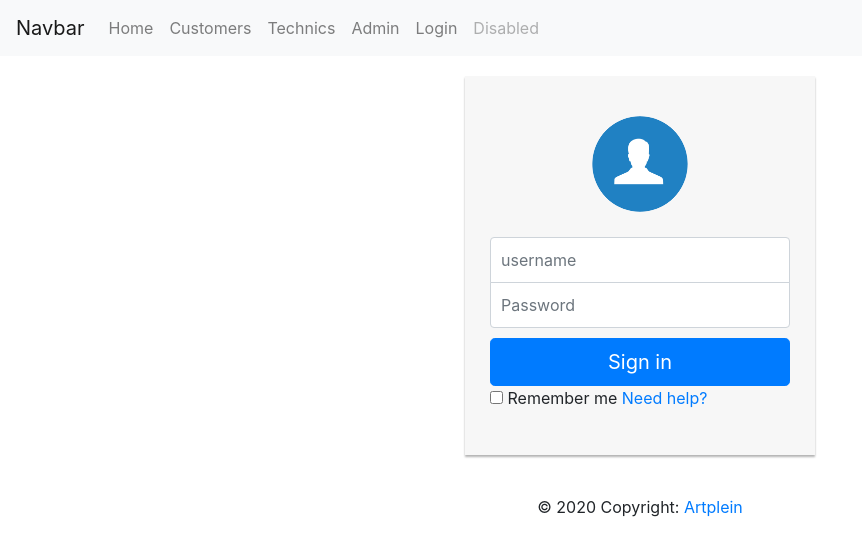
After one commit to godjira-homless/artwork, a Django app: page /login/ in a window 1280 px wide. The commit adds this page. Shown: the top 556 px of the page, without its empty margins (0-862 px from the left). Run offline with Django 3.2, Linux system fonts and the light colour scheme; some libraries are stand-ins or nearby versions.

Commit message:
add login

```diff
--- a/artwork/urls.py
+++ b/artwork/urls.py
@@ -13,12 +13,23 @@ Including another URLconf
     1. Import the include() function: from django.urls import include, path
     2. Add a URL to urlpatterns:  path('blog/', include('blog.urls'))
 """
+
 from django.contrib import admin
 from django.urls import path, include
+from django.contrib.auth import views as auth_views
+from django.conf.urls.static import static
+from artwork import settings
 
 urlpatterns = [
     path('admin/', admin.site.urls),
     path('', include('main.urls'), name='index'),
     path('customers/', include('customers.urls')),
     path('technics/', include('technics.urls')),
+#    path('imgup/', include("imgup.urls")),
+    path('login/', auth_views.LoginView.as_view(template_name='login.html'), name='login'),
+    path('logout/', auth_views.LogoutView.as_view(template_name='logout.html'), name='logout'),
 ]
+
+if settings.DEBUG:
+    urlpatterns += static(settings.MEDIA_URL,
+                          document_root=settings.MEDIA_ROOT)
--- a/customers/views.py
+++ b/customers/views.py
@@ -1,3 +1,4 @@
+from django.contrib.auth.decorators import login_required
 from django.db.models import Q
 from django.http import HttpResponseRedirect
 from django.shortcuts import render, get_object_or_404
@@ -8,12 +9,14 @@ from .models import Customer
 from .forms import CustomerForm
 
 
+@login_required
 def index(request):
     customers = Customer.objects.all()
     context = {'customers': customers}
     return render(request, 'customers.html', context)
 
 
+@login_required
 def create_customer(request):
     if request.method == 'POST':
         form = CustomerForm(request.POST)
@@ -26,6 +29,7 @@ def create_customer(request):
     return render(request, 'customers_create.html', {'form': form})
 
 
+@login_required
 def update_customer(request, slug):
     id = get_object_or_404(Customer, slug=slug)
     form = CustomerForm(request.POST or None, instance=id)
@@ -38,6 +42,7 @@ def update_customer(request, slug):
 
     return render(request, 'customers_update.html', context)
 
+
 class SearchResultsView(ListView):
     model = Customer
     template_name = 'customers.html'
--- /dev/null
+++ b/static/css/login.css
@@ -0,0 +1,75 @@
+.form-signin
+{
+    max-width: 330px;
+    padding: 15px;
+    margin: 0 auto;
+}
+.form-signin .form-signin-heading, .form-signin .checkbox
+{
+    margin-bottom: 10px;
+}
+.form-signin .checkbox
+{
+    font-weight: normal;
+}
+.form-signin .form-control
+{
+    position: relative;
+    font-size: 16px;
+    height: auto;
+    padding: 10px;
+    -webkit-box-sizing: border-box;
+    -moz-box-sizing: border-box;
+    box-sizing: border-box;
+}
+.form-signin .form-control:focus
+{
+    z-index: 2;
+}
+.form-signin input[type="text"]
+{
+    margin-bottom: -1px;
+    border-bottom-left-radius: 0;
+    border-bottom-right-radius: 0;
+}
+.form-signin input[type="password"]
+{
+    margin-bottom: 10px;
+    border-top-left-radius: 0;
+    border-top-right-radius: 0;
+}
+.account-wall
+{
+    margin-top: 20px;
+    padding: 40px 0px 20px 0px;
+    background-color: #f7f7f7;
+    -moz-box-shadow: 0px 2px 2px rgba(0, 0, 0, 0.3);
+    -webkit-box-shadow: 0px 2px 2px rgba(0, 0, 0, 0.3);
+    box-shadow: 0px 2px 2px rgba(0, 0, 0, 0.3);
+}
+.login-title
+{
+    color: #555;
+    font-size: 18px;
+    font-weight: 400;
+    display: block;
+}
+.profile-img
+{
+    width: 96px;
+    height: 96px;
+    margin: 0 auto 10px;
+    display: block;
+    -moz-border-radius: 50%;
+    -webkit-border-radius: 50%;
+    border-radius: 50%;
+}
+.need-help
+{
+    margin-top: 10px;
+}
+.new-account
+{
+    display: block;
+    margin-top: 10px;
+}
--- a/templates/base.html
+++ b/templates/base.html
@@ -32,6 +32,15 @@
         <a class="nav-link" href="{% url 'admin:index' %}">Admin</a>
       </li>
       <li class="nav-item">
+            {% if user.is_authenticated %}
+      <li>
+        <a class="nav-link" href="{% url 'logout' %}" tabindex="-1" aria-label="logout">Logout</a>
+      </li>
+    {% else %}
+      <li class="nav-item">
+        <a class="nav-link" href="{% url 'login' %}" tabindex="-1" aria-label="login">Login</a>
+      </li>
+    {% endif %}
         <a class="nav-link disabled" href="#" tabindex="-1" aria-disabled="true">Disabled</a>
       </li>
     </ul>
--- /dev/null
+++ b/templates/login.html
@@ -0,0 +1,35 @@
+{% extends 'base.html' %}
+{% load static %}
+{% block content %}
+
+<link rel="stylesheet" href="{% static 'css/login.css' %}">
+
+  <div class="container">
+      <div class="row justify-content-center">
+          <div class="col-sm-6 col-md-4 col-md-offset-4">
+              <div class="account-wall">
+                  <img class="profile-img" src="{% static 'images/login.png' %}"
+                      alt="">
+                  <form class="form-signin" method="post">
+                      {% csrf_token %}
+                  <input id="id_username" name="username" type="text" class="form-control" autocomplete="off" require placeholder="username">
+                  <input type="password" name="password" id="id_password" class="form-control" autocomplete="off" placeholder="Password" required>
+                  <button class="btn btn-lg btn-primary btn-block" type="submit">
+                      Sign in</button>
+                  <label class="checkbox pull-left">
+                      {% if form.errors %}
+                    <div class="text-danger small mt-2 mb-2">
+                        Login faild. Please try again!
+                    </div>
+                {% endif %}
+                      <input type="checkbox" value="remember-me">
+                      Remember me
+                  </label>
+                  <a href="#" class="pull-right need-help">Need help? </a><span class="clearfix"></span>
+                  </form>
+              </div>
+          </div>
+      </div>
+  </div>
+
+{% endblock content %}
```
Also changed, not shown: artwork/settings.py (+7 -0 lines), templates/logout.html (added, +7 -0 lines), static/images/login.png (added).
